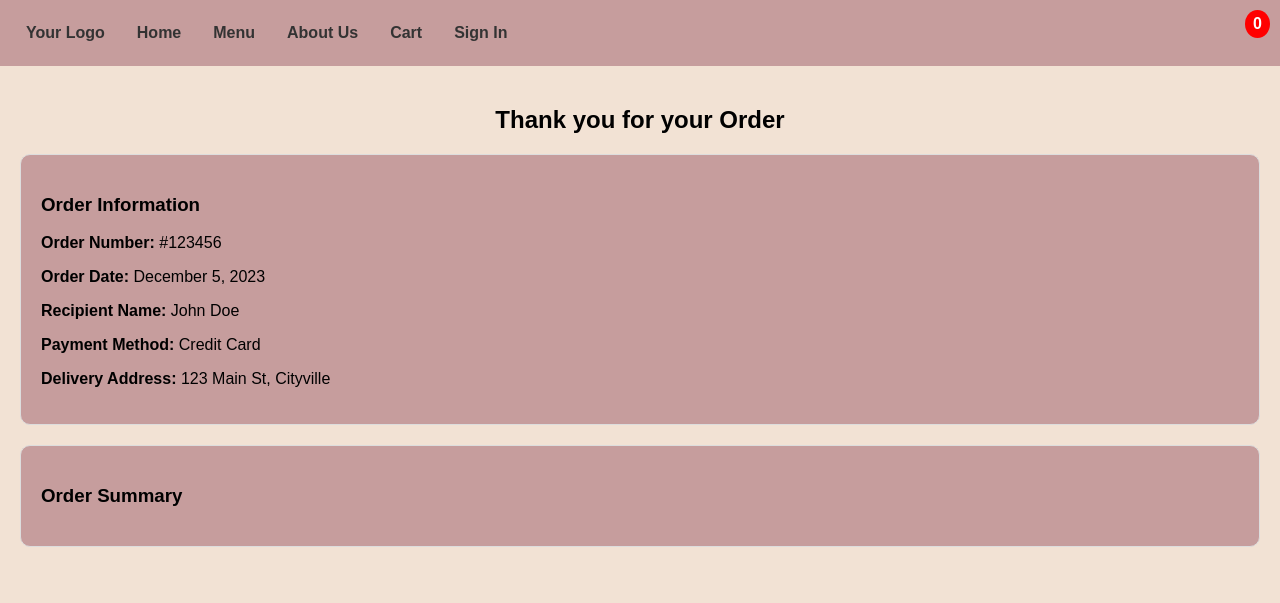
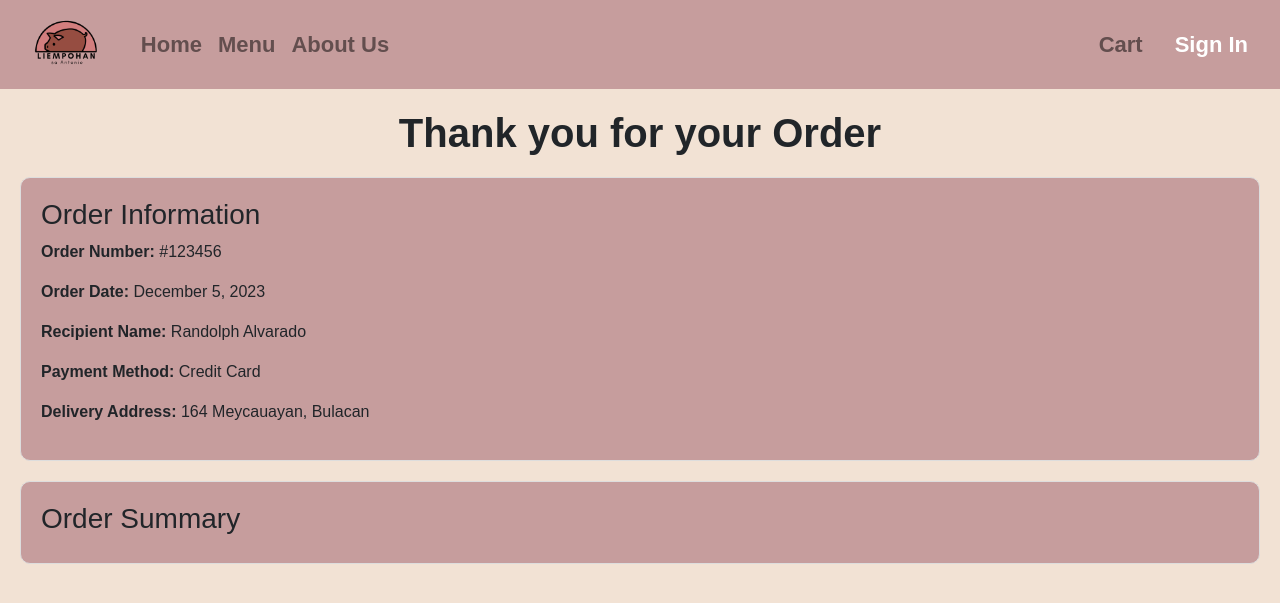
Before and after one commit to h4ms-codex/ICS2608-FinalOutput, a PHP site: page /order_confirmation.php in a window 1280 px wide. Shown: the top 603 px of the page. Run offline with PHP 8.4, Linux system fonts and the light colour scheme; some libraries are stand-ins or nearby versions; some web fonts are replaced.

Commit message:
new order_confirmation with navbar  (internal css)

```diff
--- a/order_confirmation.php
+++ b/order_confirmation.php
@@ -6,6 +6,7 @@
     <title>Order Confirmation</title>
 
     <link rel="stylesheet" href="https://fonts.googleapis.com/css2?family=KoHo&display=swap">
+    <link rel="stylesheet" href="https://maxcdn.bootstrapcdn.com/bootstrap/4.5.2/css/bootstrap.min.css">
 
     <style>
     body {
@@ -15,60 +16,81 @@
         background-color: #F2E2D4;
     }
 
-        h1{
+    h1 {
         font-weight: bold;
-
     }
 
     nav {
-            background-color: #C69D9D;
         padding: 10px;
         overflow: hidden;
         position: relative;
         font-weight: bold;
+        font-size: 22px;
     }
 
-        .logo, nav a {
-            float: left;
+    .navbar-light {
+        background-color: #C69D9D !important;
+    }
+
+
+
+    .logo,
+    nav a {
         display: block;
-            color: #333;
+        color: #ffffff;
         text-align: center;
         padding: 14px 16px;
         text-decoration: none;
         cursor: pointer;
-            transition: background-color 0.3s, color 0.3s;
+        transition: background-color 0.3s;
         border-radius: 20px;
     }
 
-        .logo:hover, nav a:hover {
-            background-color: #ddd;
-            color: #333;
+    .logo img {
+        max-height: 50px;
+        margin-top: -5px;
     }
 
-        .logo:active, nav a:active {
+    .logo:hover,
+    nav a:hover {
+        background-color: #8c6d6d;
+
+    }
+
+    .logo:active,
+    nav a:active {
         background-color: #555;
         color: white;
     }
 
-        .cart-btn {
-            position: relative;
-        }
+
 
     .cart-count {
         position: absolute;
-            top: 0;
-            right: 0;
+        top: 50%;
+        right: 50%;
+        transform: translate(50%, -50%);
         background-color: red;
         color: white;
-            padding: 5px 8px;
+        padding: 8px 4px;
         border-radius: 50%;
+        font-size: 14px;
+        z-index: -1;
     }
+
+    .cart-btn a,
+    .navbar-nav .nav-link {
+        color: #634E4E;
+        transition: color 0.3s;
+    }
+
 
     section {
         padding: 20px;
     }
 
-        .order-container, .order-summary {
+    .order-container,
+    .order-summary {
         border: 1px solid #ddd;
         padding: 20px;
         margin: 20px auto;
@@ -76,43 +98,57 @@
         background-color: #C69D9D;
     }
 </style>
+
 </head>
 <body>
 
-
-
-    <nav class="navleft">
-        <a class="logo" href="#">Your Logo</a>
-        <a href="#">Home</a>
-        <a href="#">Menu</a>
-        <a href="#">About Us</a>
-        <div class="cart-btn">
-            <a href="#">Cart</a>
+<nav class="navbar navbar-expand-lg navbar-light bg-light">
+    <a class="navbar-brand logo" href="index.php">
+        <img src="liempohan_logo.png" alt="Logo">
+    </a>
+    <button class="navbar-toggler" type="button" data-toggle="collapse" data-target="#navbarNav" aria-controls="navbarNav" aria-expanded="false" aria-label="Toggle navigation">
+        <span class="navbar-toggler-icon"></span>
+    </button>
+    <div class="collapse navbar-collapse" id="navbarNav">
+        <ul class="navbar-nav">
+            <li class="nav-item">
+                <a class="nav-link" href="index.php">Home</a>
+            </li>
+            <li class="nav-item">
+                <a class="nav-link" href="menu.php">Menu</a>
+            </li>
+            <li class="nav-item">
+                <a class="nav-link" href="about_us.php">About Us</a>
+            </li>
+        </ul>
+        <div class="cart-btn ml-auto">
+            <a class="nav-link" href="order_cart.php">Cart</a>
             <span class="cart-count">0</span>
         </div>
-        <a href="#">Sign In</a>
+        <a class="nav-link" href="login.php">Sign In</a>
+    </div>
 </nav>
 
 <section>
-        <h1><center>Thank you for your Order</center></h1>
+    <h1 class="text-center">Thank you for your Order</h1>
 
-        <!-- Order Information Container -->
     <div class="order-container">
         <h3>Order Information</h3>
         <p><strong>Order Number:</strong> #123456</p>
         <p><strong>Order Date:</strong> December 5, 2023</p>
-            <p><strong>Recipient Name:</strong> John Doe</p>
+        <p><strong>Recipient Name:</strong> Randolph Alvarado</p>
         <p><strong>Payment Method:</strong> Credit Card</p>
-            <p><strong>Delivery Address:</strong> 123 Main St, Cityville</p>
+        <p><strong>Delivery Address:</strong> 164 Meycauayan, Bulacan</p>
     </div>
 
-        <!-- Order Summary Container -->
     <div class="order-summary">
         <h3>Order Summary</h3>
-
 
     </div>
 </section>
 
+<script src="https://code.jquery.com/jquery-3.5.1.slim.min.js"></script>
+<script src="https://cdn.jsdelivr.net/npm/@popperjs/core@2.5.2/dist/umd/popper.min.js"></script>
+<script src="https://stackpath.bootstrapcdn.com/bootstrap/4.5.2/js/bootstrap.min.js"></script>
 </body>
 </html>
```
Lines whose indentation alone changed are shown as unchanged.
